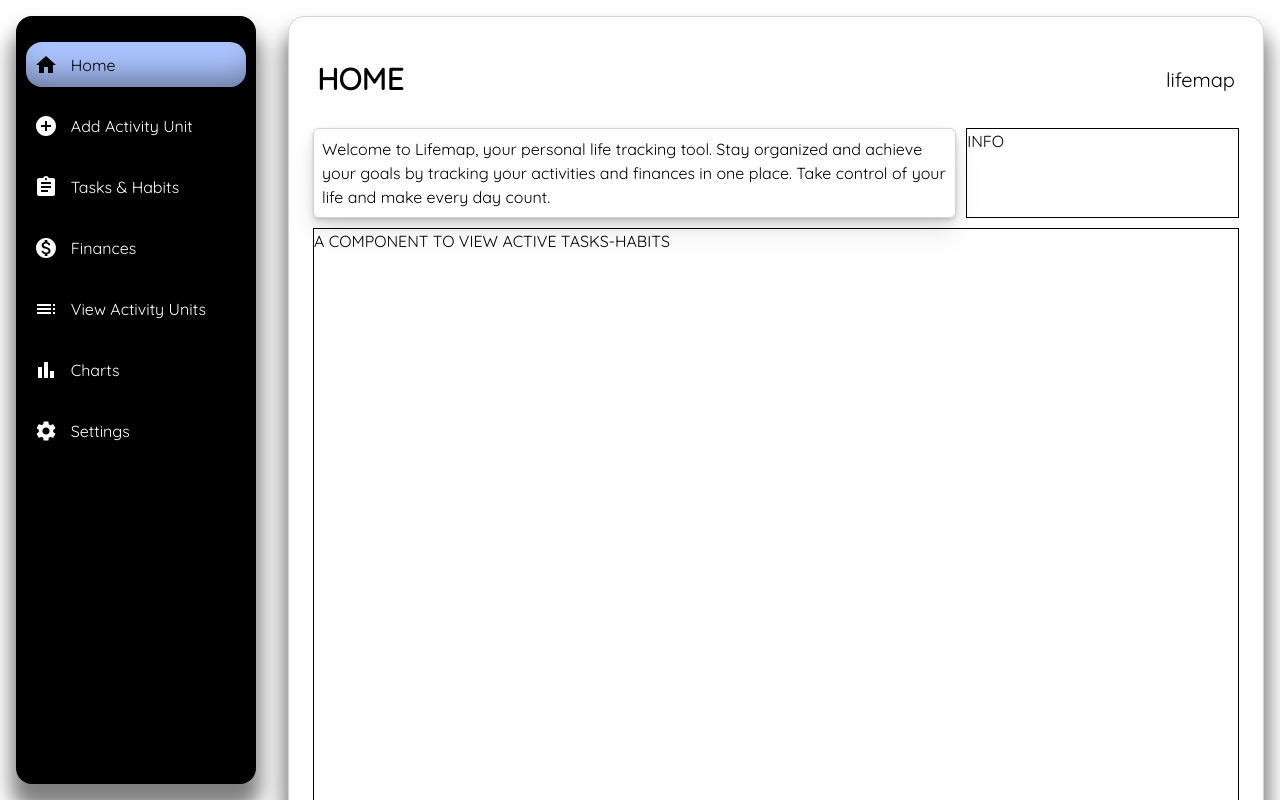
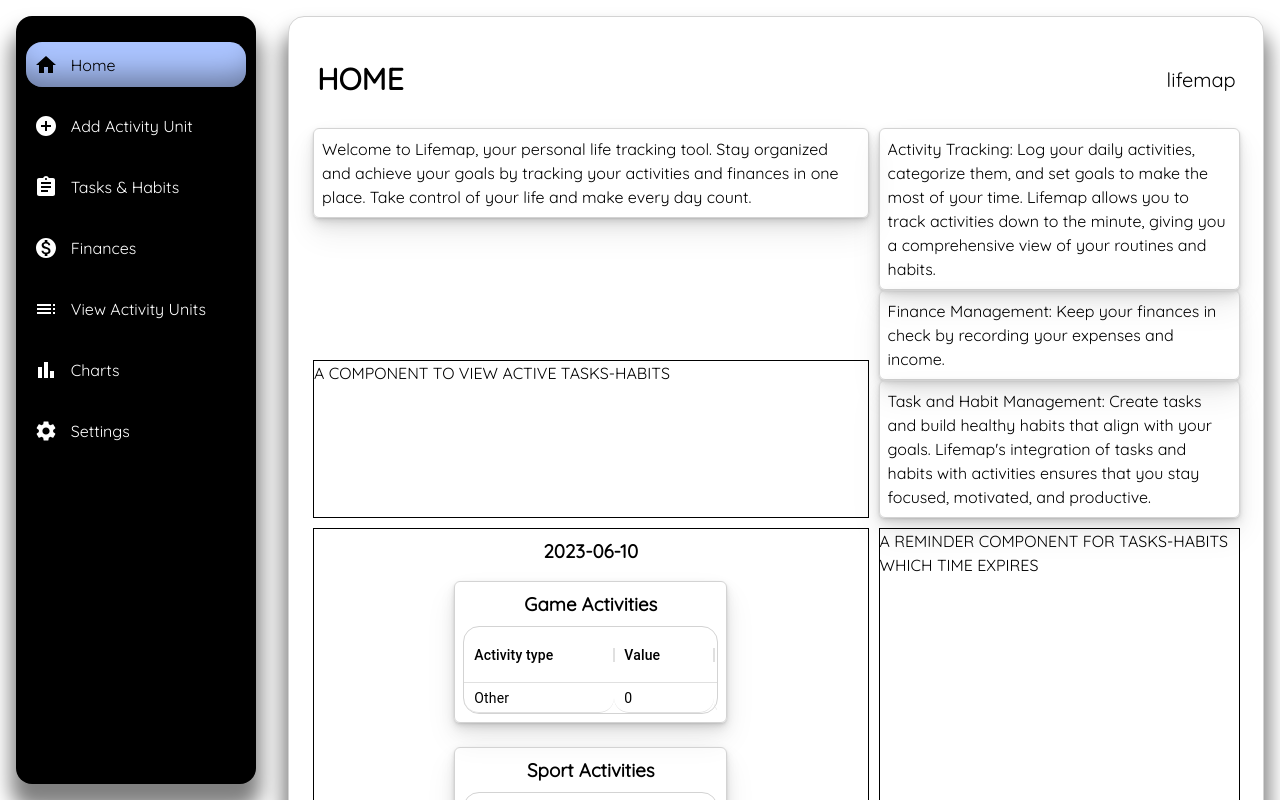
Before and after one commit to berkaysson/lifemap, a React (Create React App) app: page / in a window 1280 px wide. Shown: the top 800 px of the page. Built offline with nearby package versions, Linux system fonts and the light colour scheme.

Commit message:
Refactor grid layout of HomePage and add ParagraphContent to Info container

```diff
--- a/src/Pages/HomePage.js
+++ b/src/Pages/HomePage.js
@@ -7,13 +7,14 @@ import ParagraphContent from "../Components/Contents/ParagraphContent.js";
 const HomeWrapper = styled.section`
   display: grid;
   grid-template-areas:
-    "header header header"
-    "welcome welcome info"
-    "tasks tasks tasks"
-    "viewer viewer reminder";
-  grid-template-rows: auto auto 1fr 1fr;
-  grid-template-columns: auto;
+    "header  header"
+    "welcome  info"
+    "tasks  info"
+    "viewer  reminder";
+  grid-template-rows: auto auto auto auto;
+  grid-template-columns: 60% 39%;
   grid-gap: 10px;
+  width: 100%;
 `;
 
 const Header = styled.header`
@@ -30,7 +31,6 @@ const Viewer = styled(DataViewer)`
 `;
 
 const Info = styled.div`
-  border: 1px black solid;
   grid-area: info;
 `;
 
@@ -61,7 +61,11 @@ const HomePage = ({ activityCategories, todaysActivityDataUnit }) => {
         selectedDateDataUnit={todaysActivityDataUnit}
         activityCategories={activityCategories}
       />
-      <Info>INFO</Info>
+      <Info>
+        <ParagraphContent text={"Activity Tracking: Log your daily activities, categorize them, and set goals to make the most of your time. Lifemap allows you to track activities down to the minute, giving you a comprehensive view of your routines and habits."} />
+        <ParagraphContent text={"Finance Management: Keep your finances in check by recording your expenses and income."} />
+        <ParagraphContent text={"Task and Habit Management: Create tasks and build healthy habits that align with your goals. Lifemap's integration of tasks and habits with activities ensures that you stay focused, motivated, and productive."} />
+      </Info>
       <Tasks>A COMPONENT TO VIEW ACTIVE TASKS-HABITS</Tasks>
       <Reminder>
         A REMINDER COMPONENT FOR TASKS-HABITS WHICH TIME EXPIRES
```
